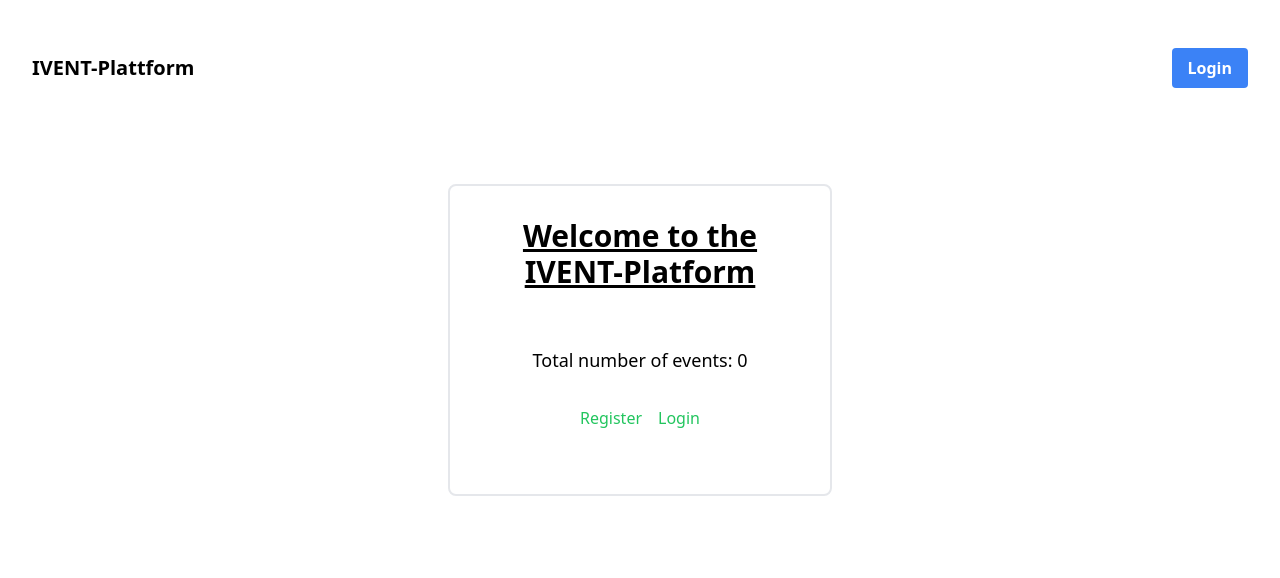
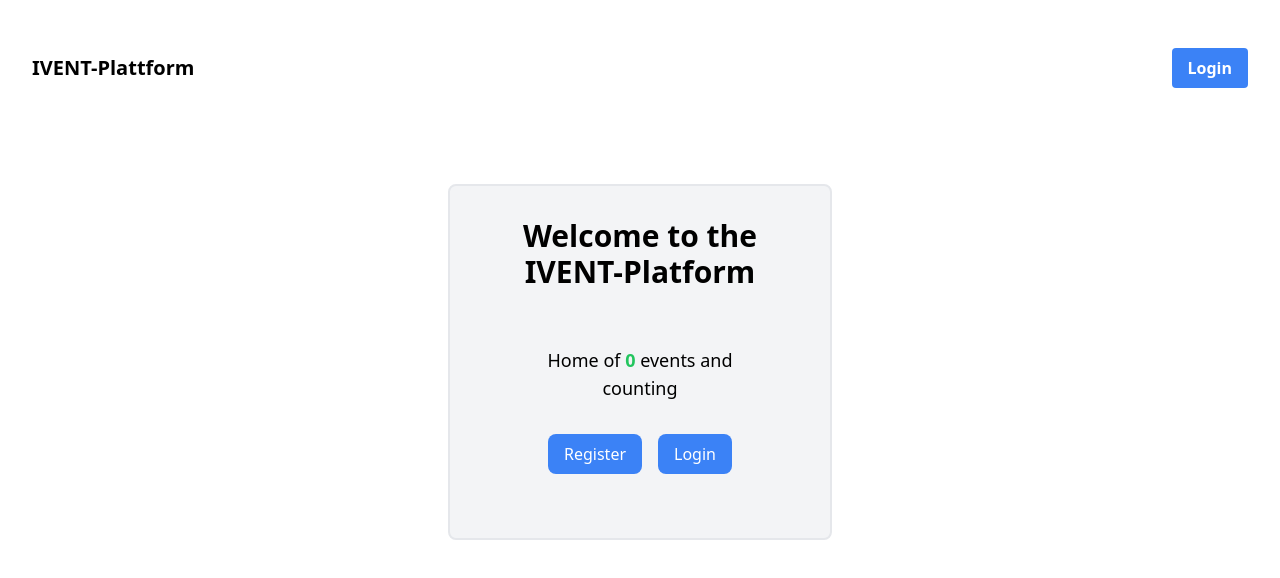
Before and after one commit to fkropfhamer/ivent-platform, a React (Vite) app in the folder web/: page / in a window 1280 px wide. Shown: the top 578 px of the page. Built offline with nearby package versions, Linux system fonts and the light colour scheme; no server answers.

Commit message:
improved visuals of index (#93)
* improved visuals of index

* fixed linter

* update to fix linter

* fixed Linter again

```diff
--- a/web/src/routes/Index.tsx
+++ b/web/src/routes/Index.tsx
@@ -8,19 +8,34 @@ function Index (): JSX.Element {
   const { data = { count: 0 }, isFetching } = useFetchEventsQuery({ page: 0, marked: undefined })
 
   return (
-        <div className="w-96 bg-white rounded-lg mx-auto my-20 p-8 border-2 border-gray-200">
-            <h1 className="text-3xl text-center font-bold underline mb-6">Welcome to the IVENT-Platform</h1>
+        <div className="w-96 bg-gray-100 rounded-lg mx-auto my-20 p-8 border-2 border-gray-200">
+            <h1 className="text-3xl text-center font-bold mb-6">Welcome to the IVENT-Platform</h1>
             <div className="card">
                 <p className="text-lg text-center">
-                    {isFetching ? 'Loading' : `Total number of events: ${data.count}`}
+                    {isFetching
+                      ? 'Loading'
+                      : (
+                            <>
+                                Home of <span className="text-green-500 font-bold">{data.count}</span> events and
+                                counting
+                            </>
+                        )}
                 </p>
                 <div className="flex justify-center space-x-4 mt-8">
-                    <Link to="/register" className="text-green-500 hover:underline">Register</Link>
-                    <Link to="/login" className="text-green-500 hover:underline">Login</Link>
+                    <Link to="/register"
+                          className="bg-blue-500 hover:bg-blue-600 text-white rounded-lg py-2 px-4 transition-colors duration-300">Register</Link>
+                    <Link to="/login"
+                          className="bg-blue-500 hover:bg-blue-600 text-white rounded-lg py-2 px-4 transition-colors duration-300">Login</Link>
                     {isLoggedIn
-                      ? <Link to="/events" className="text-green-500 hover:underline">Events</Link>
-                      : <></>
-                    }
+                      ? (
+                            <Link to="/events"
+                                  className="bg-green-500 hover:bg-green-600 text-white rounded-lg py-2 px-4 transition-colors duration-300">
+                                Events
+                            </Link>
+                        )
+                      : (
+                            <></>
+                        )}
                 </div>
             </div>
         </div>
```
